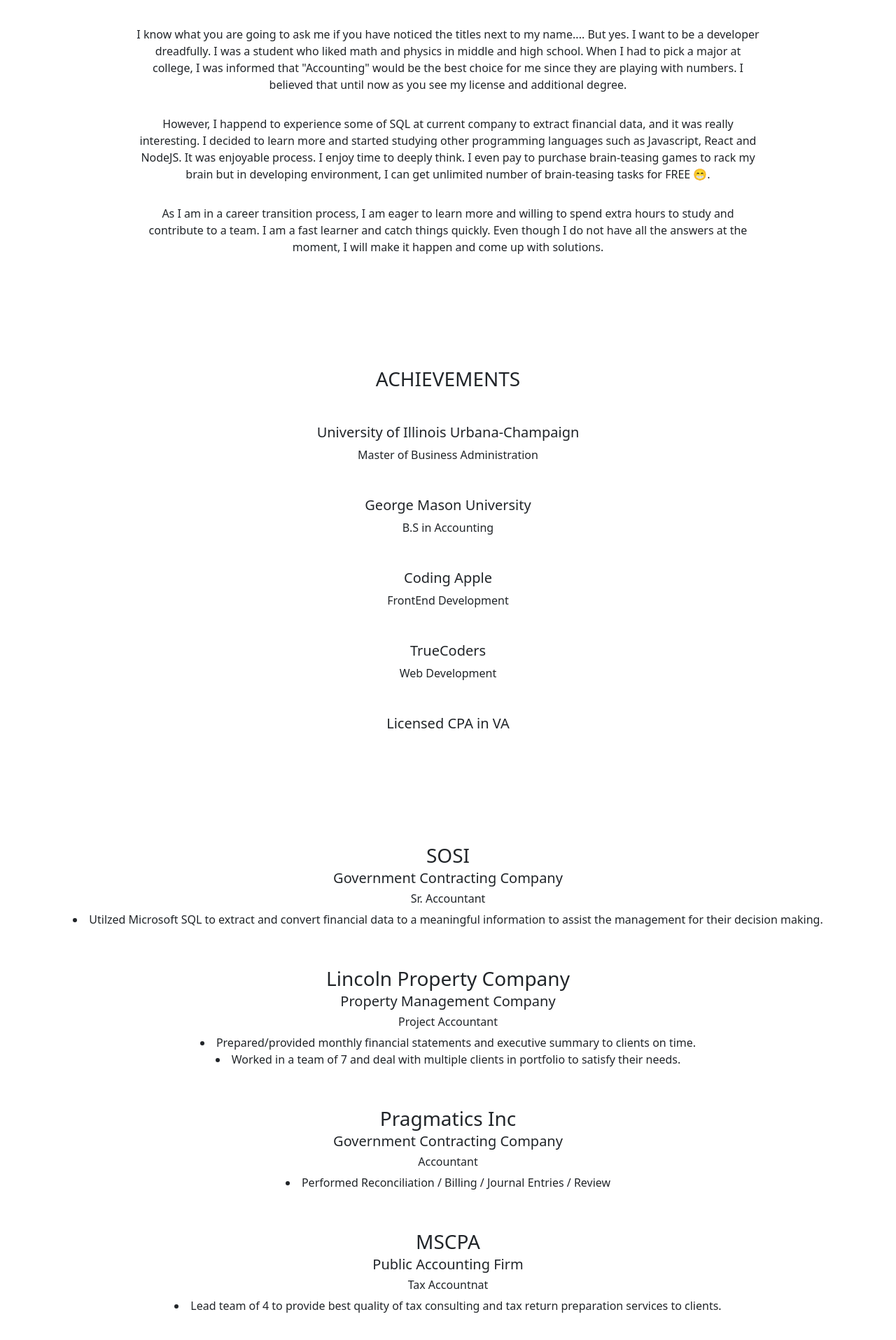
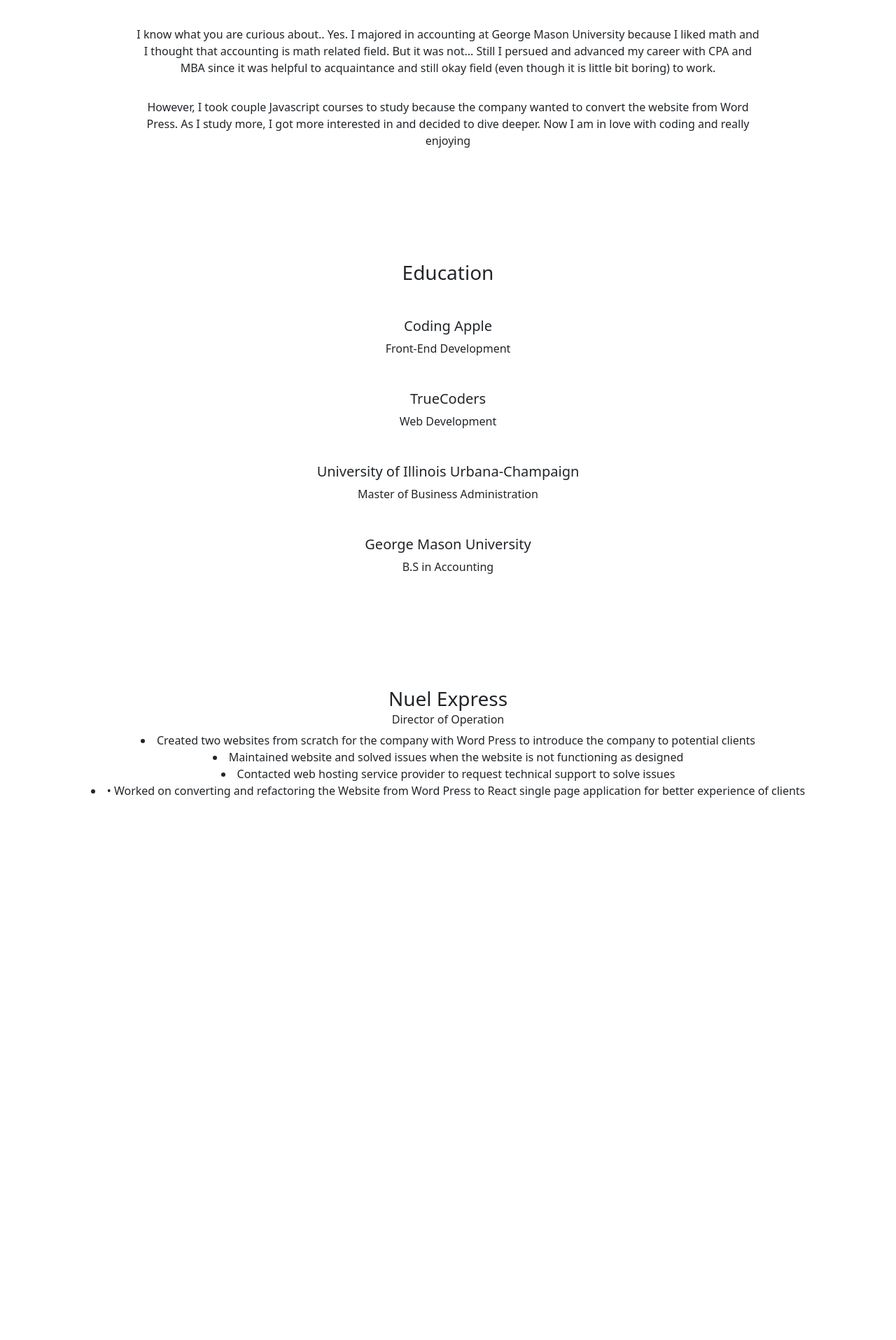
Before and after one commit to rongjuni/Prt_React_MainPortfolio_Page, a React (Create React App) app: page /about in a window 1280 px wide. Shown: the part 975-2890 px from the top of the page at 70% size. After the commit the page ends 2277 px from the top, so only its background shows below. Built offline with nearby package versions, Linux system fonts and the light colour scheme.

Commit message:
test change

```diff
--- a/src/Port_Views/AboutTab.jsx
+++ b/src/Port_Views/AboutTab.jsx
@@ -113,34 +113,33 @@
       <div className="aboutMe intro bot-mar" id="introStory">
         <h3>MY STORY</h3>
         <p>
-          I know what you are going to ask me if you have noticed the titles
-          next to my name.... But yes. I want to be a developer dreadfully. I
-          was a student who liked math and physics in middle and high school.
-          When I had to pick a major at college, I was informed that
-          "Accounting" would be the best choice for me since they are playing
-          with numbers. I believed that until now as you see my license and
-          additional degree.
+          I know what you are curious about.. Yes. I majored in accounting at
+          George Mason University because I liked math and I thought that
+          accounting is math related field. But it was not... Still I persued
+          and advanced my career with CPA and MBA since it was helpful to
+          acquaintance and still okay field (even though it is little bit
+          boring) to work.
         </p>
         <p>
-          However, I happend to experience some of SQL at current company to
-          extract financial data, and it was really interesting. I decided to
-          learn more and started studying other programming languages such as
-          Javascript, React and NodeJS. It was enjoyable process. I enjoy time
-          to deeply think. I even pay to purchase brain-teasing games to rack my
-          brain but in developing environment, I can get unlimited number of
-          brain-teasing tasks for FREE 😁.
-        </p>
-        <p>
-          As I am in a career transition process, I am eager to learn more and
-          willing to spend extra hours to study and contribute to a team. I am a
-          fast learner and catch things quickly. Even though I do not have all
-          the answers at the moment, I will make it happen and come up with
-          solutions.
+          However, I took couple Javascript courses to study because the company
+          wanted to convert the website from Word Press. As I study more, I got
+          more interested in and decided to dive deeper. Now I am in love with
+          coding and really enjoying
         </p>
       </div>
 
       <div className="aboutMe education bot-mar" id="education">
-        <h3>ACHIEVEMENTS</h3>
+        <h3>Education</h3>
+        <div className="achDiv">
+          <h5>Coding Apple</h5>
+          <p>Front-End Development</p>
+        </div>
+
+        <div className="achDiv">
+          <h5>TrueCoders</h5>
+          <p>Web Development</p>
+        </div>
+
         <div className="achDiv">
           <h5>University of Illinois Urbana-Champaign</h5>
           <p>Master of Business Administration</p>
@@ -150,63 +149,28 @@
           <h5>George Mason University</h5>
           <p>B.S in Accounting</p>
         </div>
-
-        <div className="achDiv">
-          <h5>Coding Apple</h5>
-          <p>FrontEnd Development</p>
-        </div>
-
-        <div className="achDiv">
-          <h5>TrueCoders</h5>
-          <p>Web Development</p>
-        </div>
-
-        <div className="achDiv">
-          <h5>Licensed CPA in VA</h5>
-        </div>
       </div>
 
       {/* Work Experience */}
       <div className="aboutMe workExperience bot-mar" id="workExperience">
-        <h3 className="compName">SOSI</h3>
+        <h3 className="compName">Nuel Express</h3>
         <p>
-          <h5>Government Contracting Company </h5>
-          <h6>Sr. Accountant</h6>
+          <h6>Director of Operation</h6>
           <li>
-            Utilzed Microsoft SQL to extract and convert financial data to a
-            meaningful information to assist the management for their decision
-            making.
-          </li>
-        </p>
-
-        <h3 className="compName">Lincoln Property Company</h3>
-        <p>
-          <h5>Property Management Company</h5>
-          <h6>Project Accountant</h6>
-          <li>
-            Prepared/provided monthly financial statements and executive summary
-            to clients on time.
+            Created two websites from scratch for the company with Word Press to
+            introduce the company to potential clients
           </li>
           <li>
-            Worked in a team of 7 and deal with multiple clients in portfolio to
-            satisfy their needs.
+            Maintained website and solved issues when the website is not
+            functioning as designed
           </li>
-        </p>
-
-        <h3 className="compName">Pragmatics Inc</h3>
-        <p>
-          <h5>Government Contracting Company</h5>
-          <h6>Accountant</h6>
-          <li>Performed Reconciliation / Billing / Journal Entries / Review</li>
-        </p>
-
-        <h3 className="compName">MSCPA</h3>
-        <p>
-          <h5>Public Accounting Firm</h5>
-          <h6>Tax Accountnat</h6>
           <li>
-            Lead team of 4 to provide best quality of tax consulting and tax
-            return preparation services to clients.
+            Contacted web hosting service provider to request technical support
+            to solve issues
+          </li>
+          <li>
+            • Worked on converting and refactoring the Website from Word Press
+            to React single page application for better experience of clients
           </li>
         </p>
       </div>
```
Also changed, not shown: 1 other file (tests, documents, lock files or other folders).
